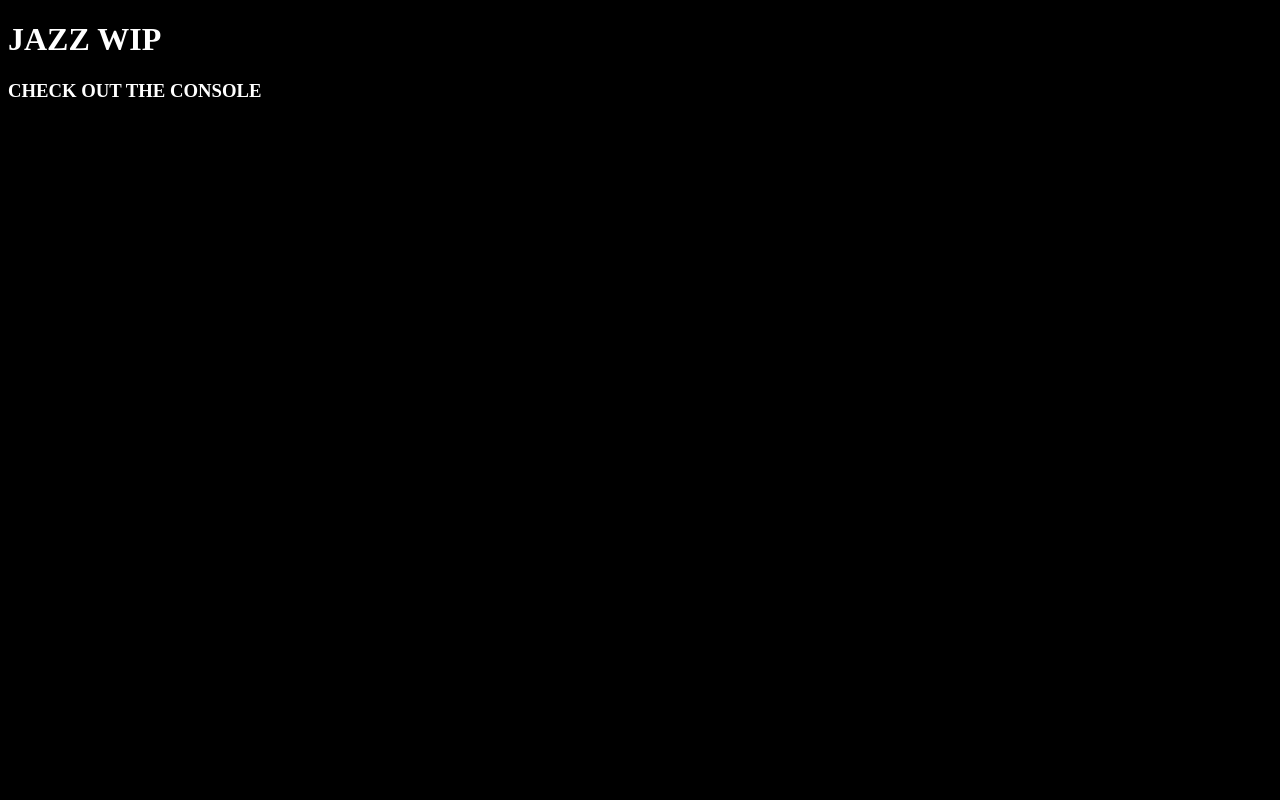
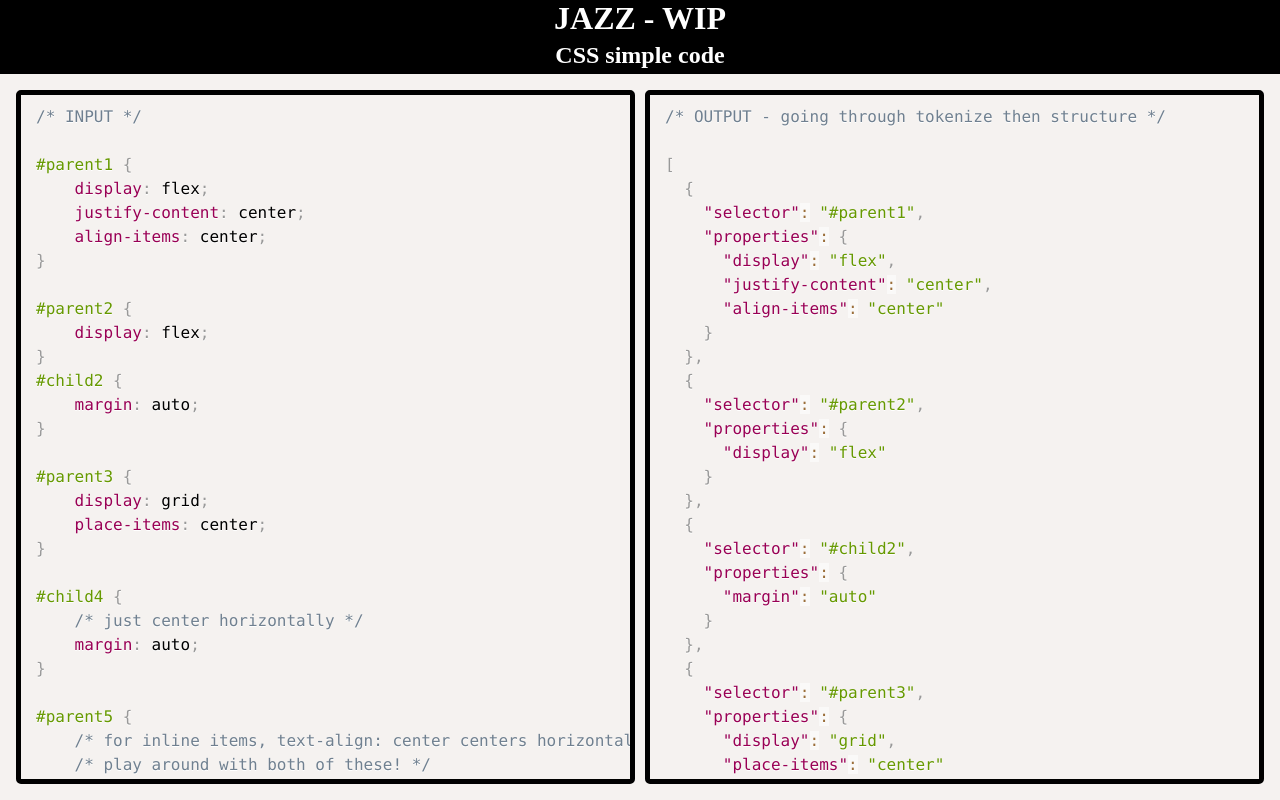
Before and after one commit to NaN-NaN-sempai/JAZZ, a website: page src/index.html in a window 1280 px wide. Drawn offline with nearby package versions, Linux system fonts and the light colour scheme.

Commit message:
display code with prism

```diff
--- a/src/index.html
+++ b/src/index.html
@@ -1,26 +1,70 @@
 <!DOCTYPE html>
 <html lang="en">
+
 <head>
 	<meta charset="UTF-8">
 	<meta name="viewport" content="width=device-width, initial-scale=1.0">
 	<title>Document</title>
+
+	<link href="https://cdnjs.cloudflare.com/ajax/libs/prism/1.30.0/themes/prism.min.css" rel="stylesheet" />
+	<script src="https://cdnjs.cloudflare.com/ajax/libs/prism/1.30.0/prism.min.js"></script>
+	<script src="https://cdnjs.cloudflare.com/ajax/libs/prism/1.30.0/components/prism-javascript.min.js"></script>
+
+
 	<style>
-        * {
+		body {
 			background-color: black;
 			color: white;
+			display: flex;
+			flex-direction: column;
+			text-align: center;
+			max-height: 100vh;
+			padding: 0;
+			margin: 0;
+
+			gap: 5px;
+
+			& * {
+				margin: 0;
+				padding: 0;
+			}
+		}
+
+		pre {
+			display: flex;
+			flex-direction: row;
+			gap: 10px;
+			margin: 0 !important;
+
+			& code {
+				flex: 1;
+				overflow-x: auto;
+				border: 5px solid black;
+				border-radius: 5px;
+				padding-inline: 15px;
+				padding-block: 10px;
+				max-height: 100%;
+				max-width: 100%;
+			}
 		}
 	</style>
+
 </head>
+
 <body>
-  <h1>JAZZ WIP</h1>
-  <h3>CHECK OUT THE CONSOLE</h3>
+	<h1>JAZZ - WIP</h1>
+
+	<h2>CSS simple code</h2>
+	<pre>
+		<code id="input" class="language-css"></code>
+		<code id="output" class="language-javascript"></code>
+	</pre>
 </body>
 
 <script src="./index.js"></script>
 
 <script>
-    console.log(Jazz.structure(Jazz.tokenize(`
-    #parent1 {
+	const code = `#parent1 {
 	display: flex;
 	justify-content: center;
 	align-items: center;
@@ -65,9 +109,15 @@
 	height: 50px;
 	padding: .5em;
 	box-sizing: border-box;
-}
+}`;
 
+	document.getElementById("input").innerHTML = `/* INPUT */\n\n${code} `;
 
-    `)))
+	const actions = Jazz.structure(Jazz.tokenize(code));
+
+	document.getElementById("output").innerHTML = `/* OUTPUT - going through tokenize then structure */\n\n${JSON.stringify(actions, null, 2)}`;
+
+	console.log()
 </script>
+
 </html>
```
Lines whose indentation alone changed are shown as unchanged.
